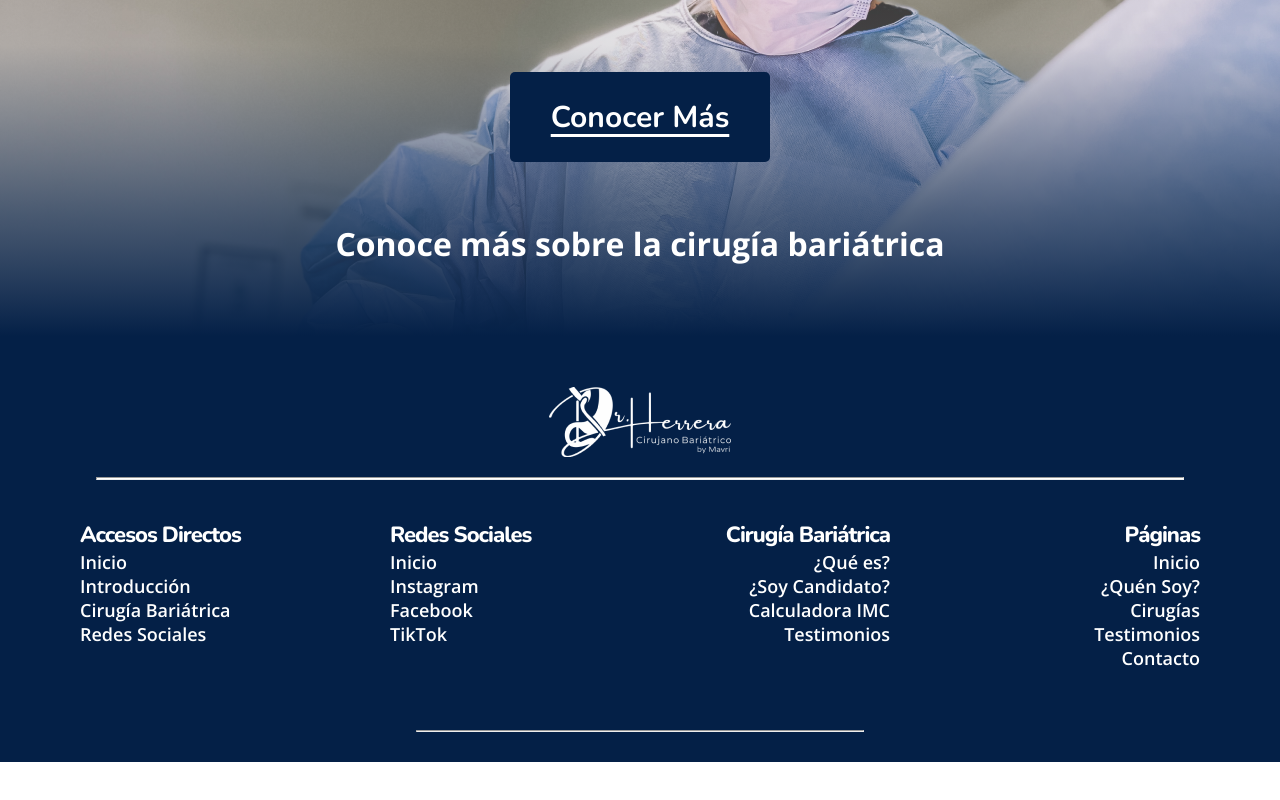
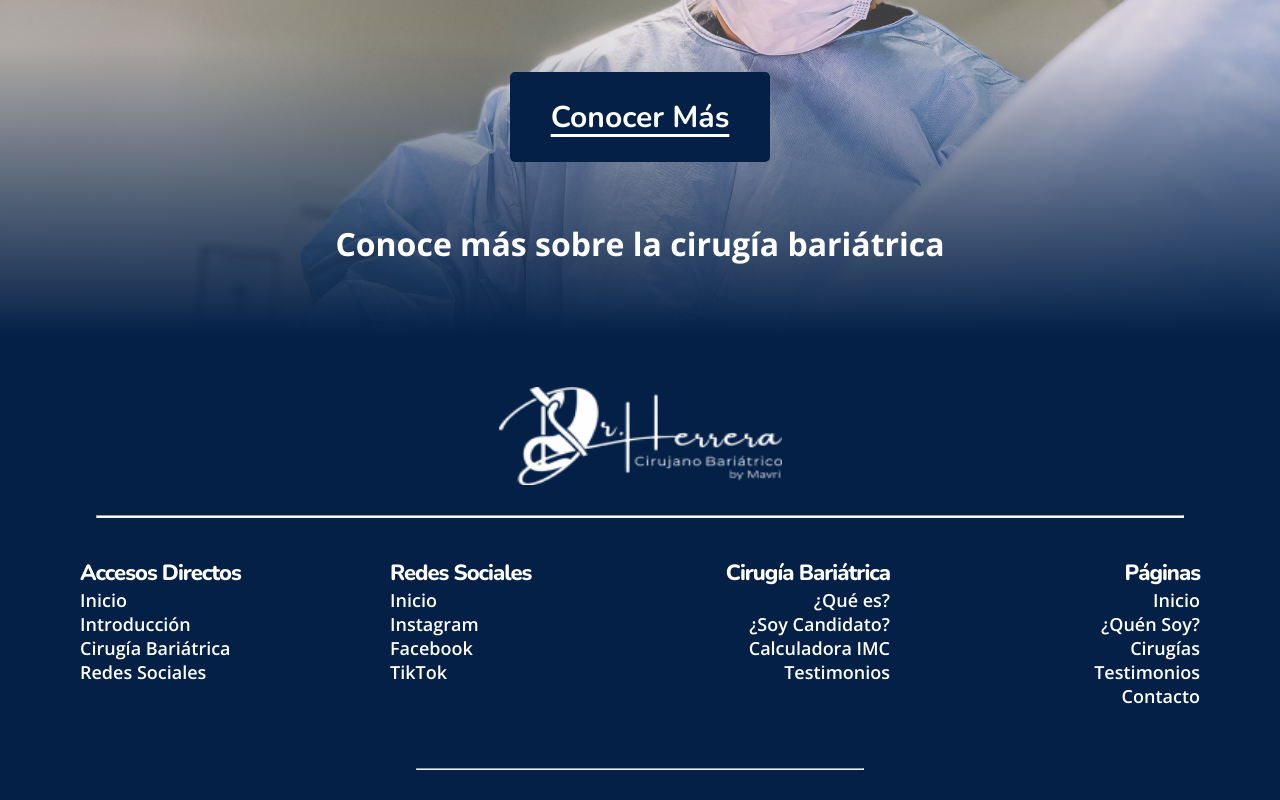
Before and after one commit to Camlo01/dr-herrera-website, a React (Vite) app: page /Quien-Soy in a window 1280 px wide. Shown: the part 2094-2894 px from the top of the page. Before the commit the page ends 2856 px from the top, so only its background shows below. Built offline with nearby package versions, Linux system fonts and the light colour scheme.

Commit message:
Change sizes of logo in footer

```diff
--- a/src/components/Footer/footer.css
+++ b/src/components/Footer/footer.css
@@ -10,7 +10,9 @@
 }
 
 .footer img {
-    width: 182px;
+    width: 283px;
+    height: 108px;
+    padding-bottom: 10px;
     margin: 0 auto;
 }
 
```
